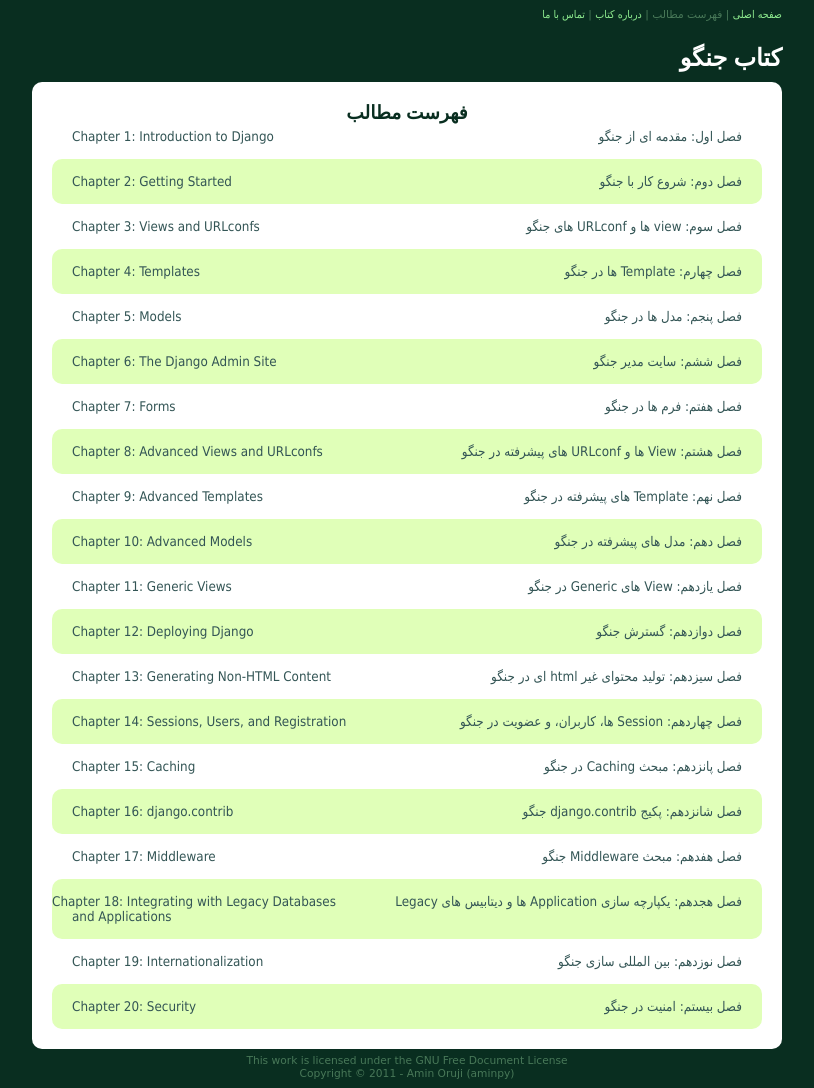
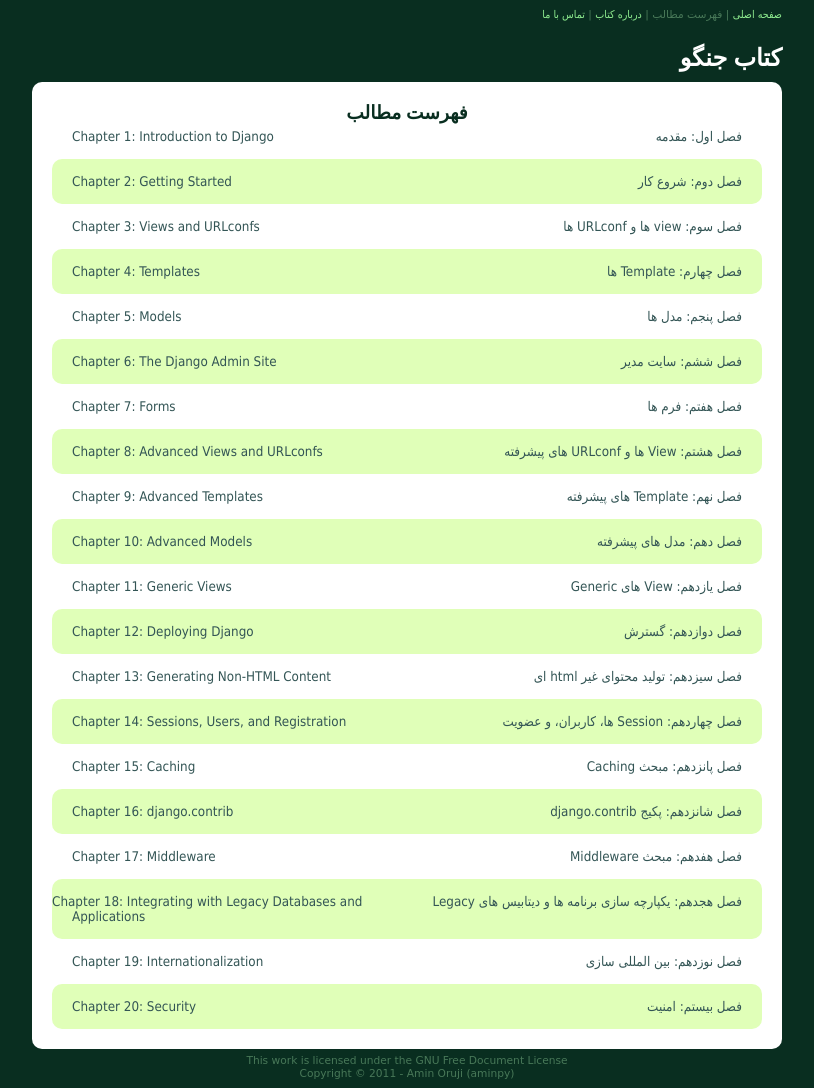
Before and after one commit to b3h74d/django.aminpy.com, a Django app: page /toc/ in a window 1280 px wide. Shown: the whole page, without its empty margins (233-1047 px from the left). Run offline with Django 3.2, Linux system fonts and the light colour scheme; some libraries are stand-ins or nearby versions.

Commit message:
some extra django keywords removed

```diff
--- a/templates/toc.html
+++ b/templates/toc.html
@@ -14,7 +14,7 @@
 
 	    <div class='indexright'>
 	        <a href='/chapter01/' class='index'>
-	            فصل اول: مقدمه ای از جنگو
+	            فصل اول: مقدمه
 	        </a>
 	    </div>
 	    <div class="indexleft">
@@ -25,7 +25,7 @@
 
 	<div class="toc-high">
 	    <div class='indexright'>
-	        <a href='/chapter02/' class='index'>فصل دوم:‌ شروع کار با جنگو</a>
+	        <a href='/chapter02/' class='index'>فصل دوم:‌ شروع کار</a>
 	    </div>
 	    <div class="indexleft">
 	        <a href='/chapter02/' class='index'>Chapter 2: Getting Started</a>
@@ -34,7 +34,7 @@
 
 	    <div class='indexright'>
 	        <a href='/chapter03/' class='index'>
-				فصل سوم: view ها و URLconf های جنگو
+				فصل سوم: view ها و URLconf ها
 	        </a></div>
 	    <div class="indexleft">
 	        <a href='/chapter03/' class='index'>Chapter 3: Views and URLconfs
@@ -44,7 +44,7 @@
 	<div class="toc-high">
     <div class='indexright'>
         <a href='/chapter04/' class='index'>
-			فصل چهارم: Template ها در جنگو
+			فصل چهارم: Template ها
 		</a>
     </div>
     <div class="indexleft">
@@ -53,7 +53,7 @@
 	</div>
 
 	    <div class='indexright'>
-	        <a href='/chapter05/' class='index'>فصل پنجم: مدل ها در جنگو</a>
+	        <a href='/chapter05/' class='index'>فصل پنجم: مدل ها</a>
 	    </div>
 	    <div class="indexleft">
 	        <a href='/chapter05/' class='index'>Chapter 5: Models</a>
@@ -61,7 +61,7 @@
 
 	<div class="toc-high">
     <div class='indexright'>
-        <a href='/chapter06/' class='index'>فصل ششم: سایت مدیر جنگو</a>
+        <a href='/chapter06/' class='index'>فصل ششم: سایت مدیر</a>
     </div>
     <div class="indexleft">
         <a href='/chapter06/' class='index'>
@@ -71,7 +71,7 @@
 	</div>
 
 	    <div class='indexright'>
-	        <a href='/chapter07/' class='index'>فصل هفتم:‌ فرم ها در جنگو</a>
+	        <a href='/chapter07/' class='index'>فصل هفتم:‌ فرم ها</a>
 	    </div>
 	    <div class="indexleft">
 	        <a href='/chapter07/' class='index'>Chapter 7: Forms</a>
@@ -80,7 +80,7 @@
 	<div class="toc-high">
     <div class='indexright'>
         <a href='/chapter08/' class='index'>
-			فصل هشتم: View ها و URLconf های پیشرفته در جنگو
+			فصل هشتم: View ها و URLconf های پیشرفته
 		</a>
     </div>
     <div class="indexleft">
@@ -92,7 +92,7 @@
 
 	    <div class='indexright'>
 	        <a href='/chapter09/' class='index'>
-				فصل نهم: Template های پیشرفته در جنگو
+				فصل نهم: Template های پیشرفته
 			</a>
 	    </div>
 	    <div class="indexleft">
@@ -104,7 +104,7 @@
 	<div class="toc-high">
     <div class='indexright'>
         <a href='/chapter10/' class='index'>
-			فصل دهم: مدل های پیشرفته در جنگو
+			فصل دهم: مدل های پیشرفته
 		</a>
     </div>
     <div class="indexleft">
@@ -115,7 +115,7 @@
 
 	    <div class='indexright'>
 	        <a href='/chapter11/' class='index'>
-				فصل یازدهم: View های Generic در جنگو
+				فصل یازدهم: View های Generic
 			</a>
 	    </div>
 	    <div class="indexleft">
@@ -124,7 +124,7 @@
 
 	<div class="toc-high">
     <div class='indexright'>
-        <a href='/chapter12/' class='index'>فصل دوازدهم:‌ گسترش جنگو</a>
+        <a href='/chapter12/' class='index'>فصل دوازدهم:‌ گسترش</a>
     </div>
     <div class="indexleft">
         <a href='/chapter12/' class='index'>Chapter 12: Deploying Django
@@ -134,7 +134,7 @@
 
 	    <div class='indexright'>
 	        <a href='/chapter13/' class='index'>
-				فصل سیزدهم: تولید محتوای غیر html ای در جنگو
+				فصل سیزدهم: تولید محتوای غیر html ای
 			</a>
 	    </div>
 	    <div class="indexleft">
@@ -146,7 +146,7 @@
 	<div class="toc-high">
     <div class='indexright'>
         <a href='/chapter14/' class='index'>
-			فصل چهاردهم: Session ها، کاربران، و عضویت در جنگو
+			فصل چهاردهم: Session ها، کاربران، و عضویت
 		</a>
     </div>
     <div class="indexleft">
@@ -158,7 +158,7 @@
 
 	    <div class='indexright'>
 	        <a href='/chapter15/' class='index'>
-				فصل پانزدهم: مبحث Caching در جنگو
+				فصل پانزدهم: مبحث Caching
 	        </a>
 	    </div>
 	    <div class="indexleft">
@@ -168,7 +168,7 @@
 	<div class="toc-high">
     <div class='indexright'>
         <a href='/chapter16/' class='index'>
-			فصل شانزدهم: پکیج django.contrib جنگو
+			فصل شانزدهم: پکیج django.contrib
         </a>
     </div>
     <div class="indexleft">
@@ -178,7 +178,7 @@
 
 	    <div class='indexright'>
 	        <a href='/chapter17/' class='index'>
-				فصل هفدهم: مبحث Middleware جنگو
+				فصل هفدهم: مبحث Middleware
 	        </a>
 	    </div>
 	    <div class="indexleft">
@@ -188,7 +188,7 @@
 	<div class="toc-high">
     <div class='indexright'>
         <a href='/chapter18/' class='index'>
-			فصل هجدهم: یکپارچه سازی Application ها و دیتابیس های Legacy
+			فصل هجدهم: یکپارچه سازی برنامه ها و دیتابیس های Legacy
 		</a>
     </div>
     <div class="indexleft">
@@ -200,7 +200,7 @@
 
 	    <div class='indexright'>
 	        <a href='/chapter19/' class='index'>
-				فصل نوزدهم: بین المللی سازی جنگو
+				فصل نوزدهم: بین المللی سازی
 			</a>
 	    </div>
 	    <div class="indexleft">
@@ -211,7 +211,7 @@
 
 	<div class="toc-high">
     <div class='indexright'>
-        <a href='/chapter20/' class='index'>فصل بیستم: امنیت در جنگو</a>
+        <a href='/chapter20/' class='index'>فصل بیستم: امنیت</a>
     </div>
     <div class="indexleft">
         <a href='/chapter20/' class='index'>Chapter 20: Security</a>
```
